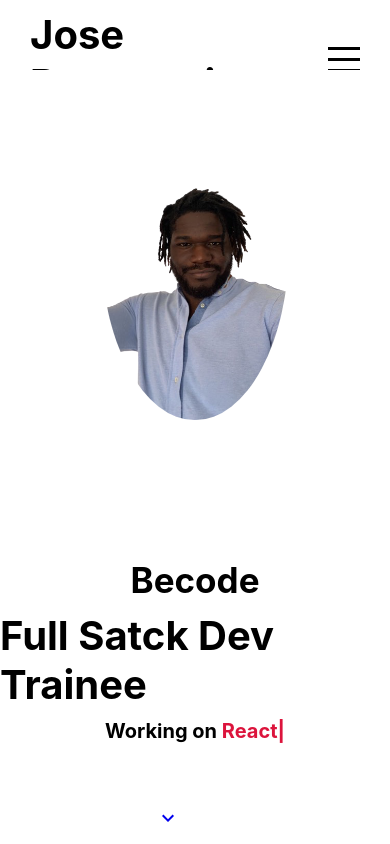
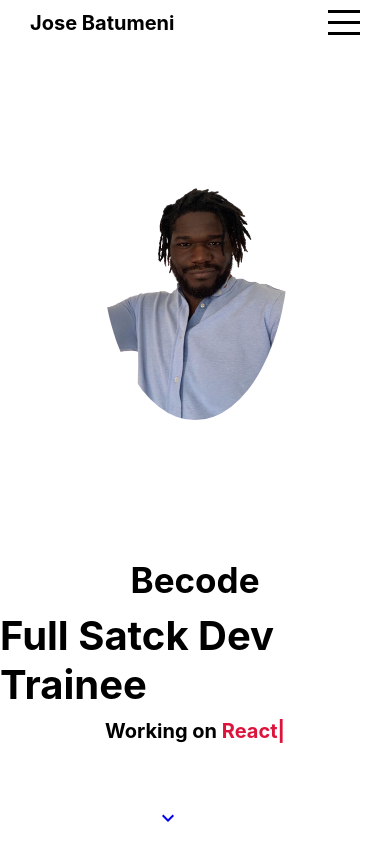
Before and after one commit to JoseTbn/my-react-portfolio, a React (Create React App) app: page / in a window 390 px wide. Built offline with nearby package versions, Linux system fonts and the light colour scheme.

Commit message:
added include mobileon topbar

```diff
--- a/src/Components/Topbar/Topbar.scss
+++ b/src/Components/Topbar/Topbar.scss
@@ -29,6 +29,10 @@
         color: inherit;
         margin-right: 40px;
         overflow: hidden;
+        @include mobile {
+          font-size: 20px;
+          font-weight: 700;
+        }
       }
 
       .itemContainer {
```
